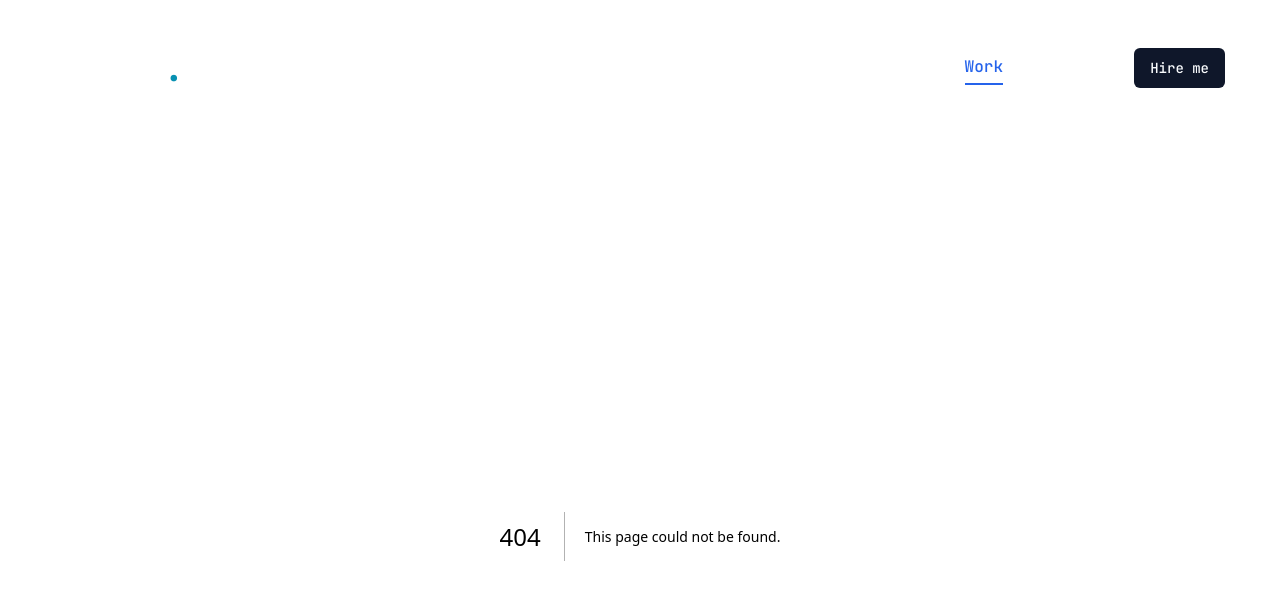
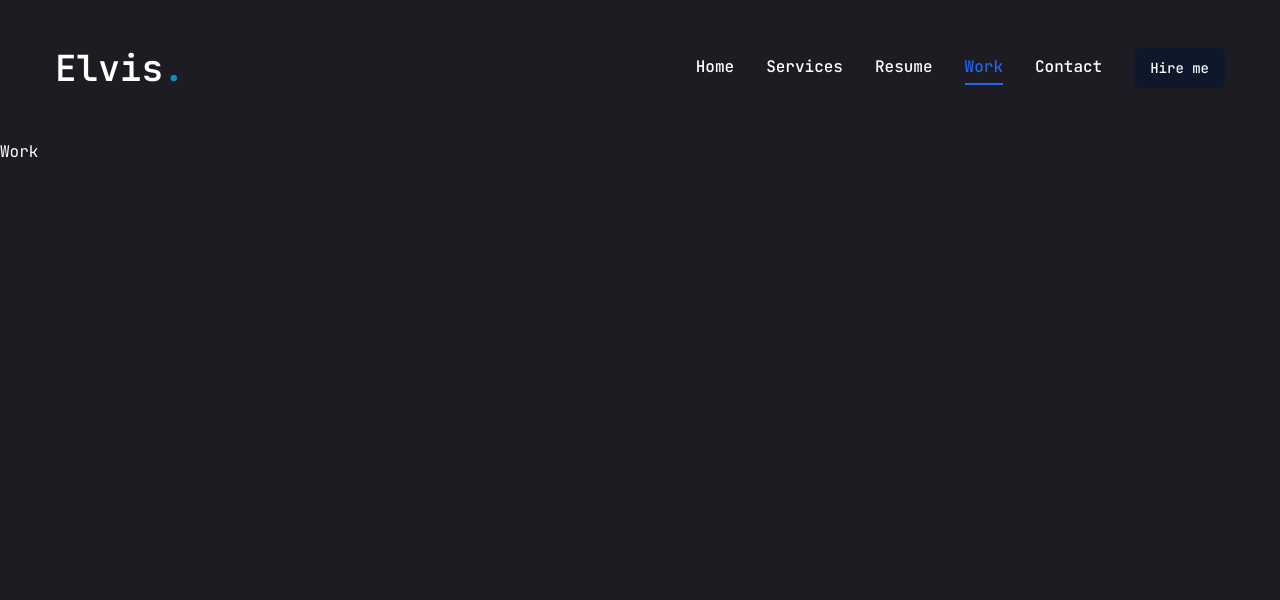
Before and after one commit to abilioepalanga/Portfolio-, a Next.js app in the folder portfolio/: page /work in a window 1280 px wide. Before the commit this address had no page. Shown: the top 600 px of the page. Built offline with nearby package versions, Linux system fonts and the light colour scheme.

Commit message:
Work Folder

```diff
--- /dev/null
+++ b/portfolio/app/work/page.jsx
@@ -0,0 +1,7 @@
+import React from "react";
+
+const Work = () => {
+    return <div>Work</div>;
+};
+
+export default Work;
```
